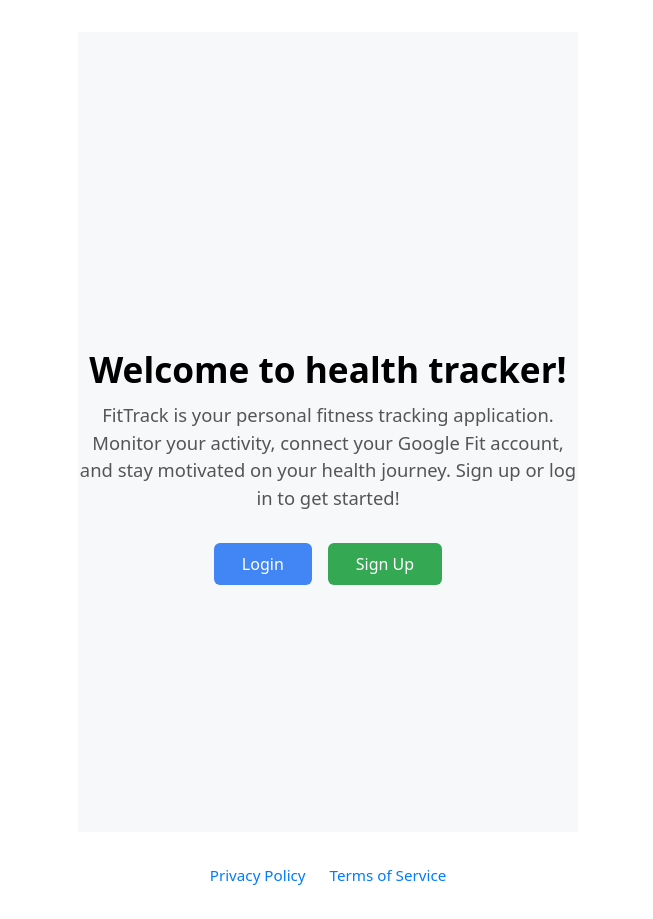
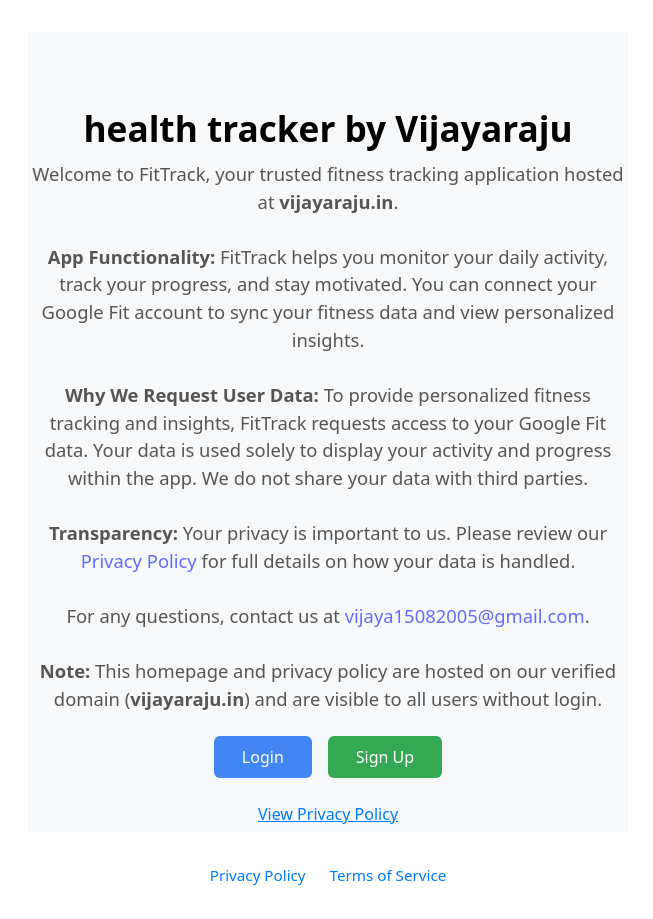
Before and after one commit to 2300031302/papafe, a React (Vite) app: page / in a window 1280 px wide. Shown: the whole page, without its empty margins (312-965 px from the left). Built offline with nearby package versions, Linux system fonts and the light colour scheme.

Commit message:
home pag e name new

```diff
--- a/src/App.jsx
+++ b/src/App.jsx
@@ -106,13 +106,21 @@
 function HomePage({ onShowAuth }) {
   return (
     <div className="home-page" style={{textAlign: 'center', marginTop: 48}}>
-      <h1 style={{fontSize: '2.2rem', marginBottom: 12, color: '#000'}}>Welcome to health tracker!</h1>
-      <p style={{fontSize: '1.15rem', color: '#555', maxWidth: 500, margin: '0 auto 32px'}}>
-        FitTrack is your personal fitness tracking application. Monitor your activity, connect your Google Fit account, and stay motivated on your health journey. Sign up or log in to get started!
+      <h1 style={{fontSize: '2.2rem', marginBottom: 12, color: '#000'}}>health tracker by Vijayaraju</h1>
+      <p style={{fontSize: '1.15rem', color: '#555', maxWidth: 600, margin: '0 auto 24px'}}>
+        Welcome to FitTrack, your trusted fitness tracking application hosted at <b>vijayaraju.in</b>.<br /><br />
+        <b>App Functionality:</b> FitTrack helps you monitor your daily activity, track your progress, and stay motivated. You can connect your Google Fit account to sync your fitness data and view personalized insights.<br /><br />
+        <b>Why We Request User Data:</b> To provide personalized fitness tracking and insights, FitTrack requests access to your Google Fit data. Your data is used solely to display your activity and progress within the app. We do not share your data with third parties.<br /><br />
+        <b>Transparency:</b> Your privacy is important to us. Please review our <a href="https://vijayaraju.in/privacy-policy" target="_blank" rel="noopener noreferrer">Privacy Policy</a> for full details on how your data is handled.<br /><br />
+        For any questions, contact us at <a href="mailto:vijaya15082005@gmail.com">vijaya15082005@gmail.com</a>.<br /><br />
+        <b>Note:</b> This homepage and privacy policy are hosted on our verified domain (<b>vijayaraju.in</b>) and are visible to all users without login.
       </p>
-      <div style={{display: 'flex', justifyContent: 'center', gap: 16}}>
+      <div style={{display: 'flex', justifyContent: 'center', gap: 16, marginBottom: 24}}>
         <button onClick={() => onShowAuth('login')} style={{padding: '10px 28px', fontSize: '1rem', borderRadius: 6, background: '#4285F4', color: '#fff', border: 'none', fontWeight: 500, cursor: 'pointer'}}>Login</button>
         <button onClick={() => onShowAuth('signup')} style={{padding: '10px 28px', fontSize: '1rem', borderRadius: 6, background: '#34A853', color: '#fff', border: 'none', fontWeight: 500, cursor: 'pointer'}}>Sign Up</button>
+      </div>
+      <div style={{marginTop: 8}}>
+        <a href="https://vijayaraju.in/privacy-policy" target="_blank" rel="noopener noreferrer" style={{color:'#007bff', textDecoration:'underline', fontSize:'1rem'}}>View Privacy Policy</a>
       </div>
     </div>
   );
```
